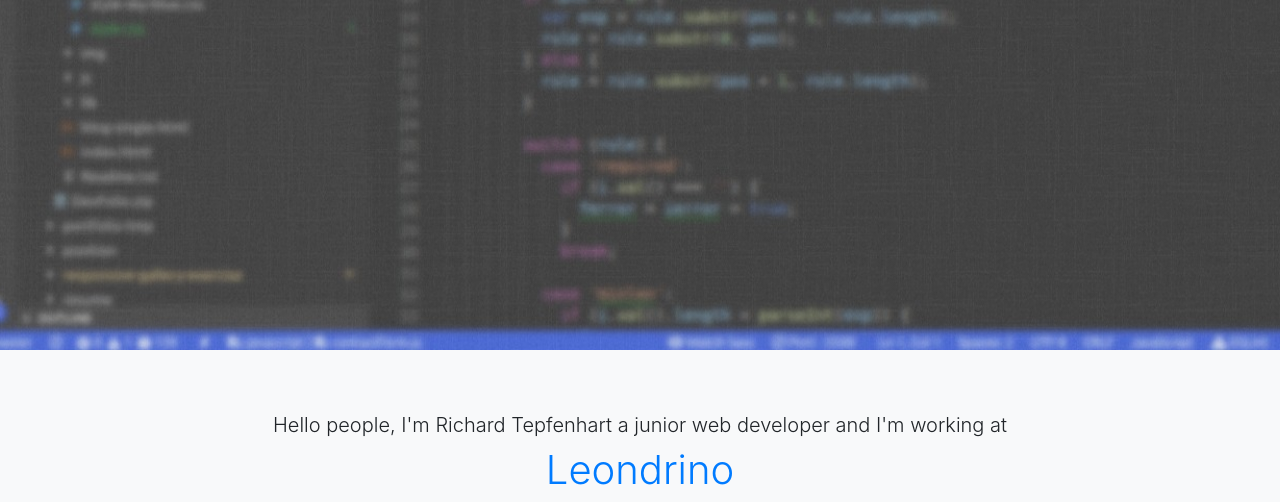
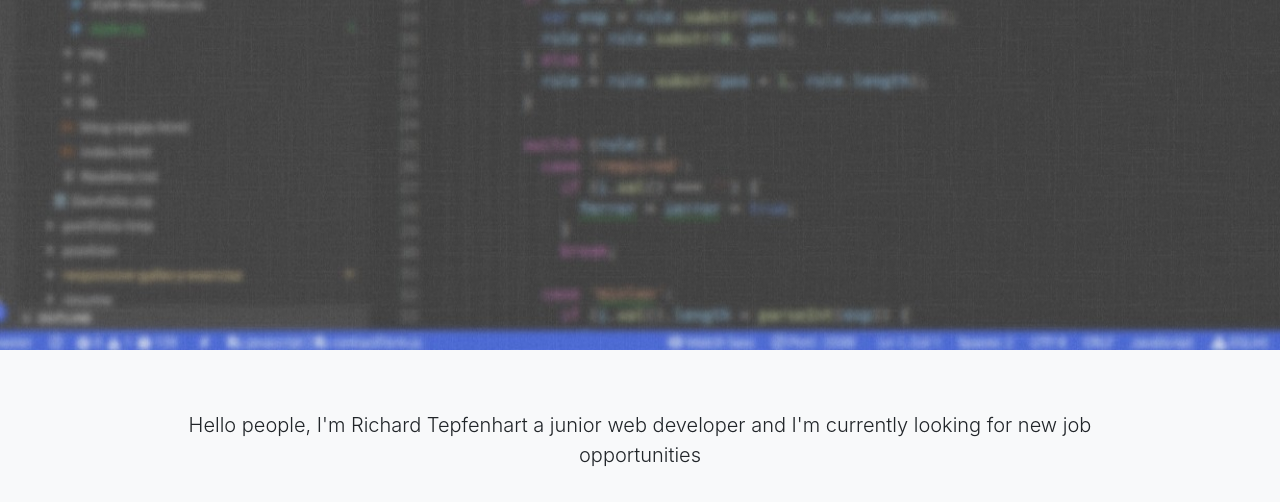
Before and after one commit to ocbtec/portfolio, a website with bundled scripts: page index.html in a window 1280 px wide. Shown: the part 450-952 px from the top of the page. Built offline with nearby package versions, Linux system fonts and the light colour scheme.

Commit message:
updated html content

```diff
--- a/index.html
+++ b/index.html
@@ -78,13 +78,7 @@
           <div class="col-lg-10 mx-auto">
             <p class="lead mb-5 p-custom">
               Hello people, I'm Richard Tepfenhart a junior web developer and
-              I'm working at
-              <a
-                class="link-custom"
-                href="https://www.leondrino.com/"
-                target="_blank"
-                >Leondrino</a
-              >
+              I'm currently looking for new job opportunities
             </p>
           </div>
         </div>
```
